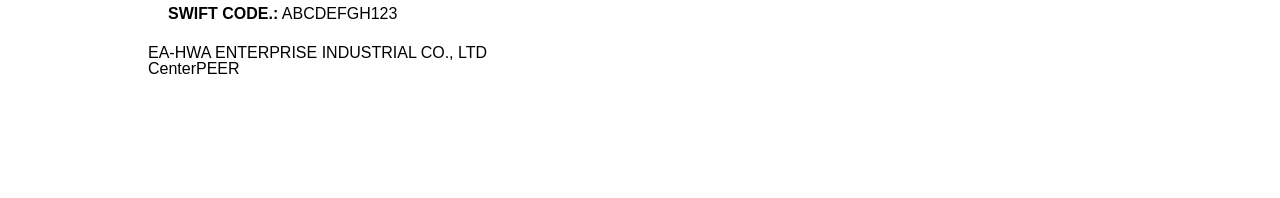
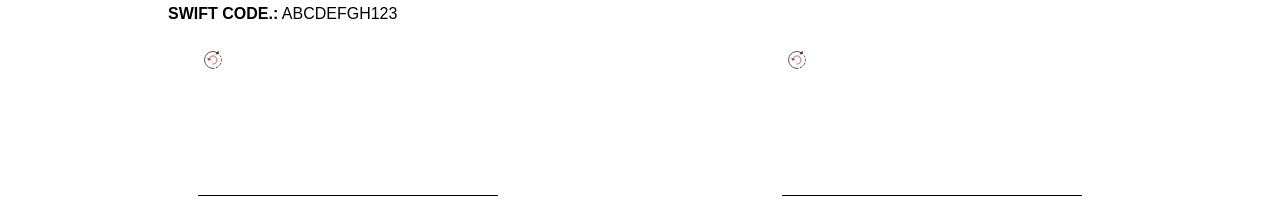
Before and after one commit to tales91817/quotation-tools, a React (Create React App) app: page / in a window 1280 px wide. Shown: the part 751-949 px from the top of the page. Before the commit the page ends 848 px from the top, so only its background shows below. Built offline with nearby package versions, Linux system fonts and the light colour scheme; no server answers; the database is empty.

Commit message:
Add sign function

```diff
--- a/src/QuotationPage/QuotationPage.jsx
+++ b/src/QuotationPage/QuotationPage.jsx
@@ -1,4 +1,4 @@
-import React, { useEffect, useState } from "react";
+import React, { useEffect, useRef, useState } from "react";
 import "./quotation-page.scss";
 import { db } from "../firebase.utils";
 import { collection, getDocs } from "firebase/firestore";
@@ -7,6 +7,7 @@
 import ToolBar from "./ToolBar/ToolBar";
 import TermModalBox from "./ModalBox/TermModalBox";
 import ProductModalBox from "./ModalBox/ProductModalBox";
+import SignatureBox from "./SignatureBox/SignatureBox";
 
 const QuotationPage = () => {
   const date = new Date().getDate();
@@ -29,12 +30,9 @@
   const [quotationList, setQuotationList] = useState([]);
   const [totalAmount, setTotalAmount] = useState(0);
 
-  const productInfo = async () => {
-    const productsCol = collection(db, "Server Rack");
-    const productSnapshot = await getDocs(productsCol);
-    const allProduct = productSnapshot.docs.map((doc) => doc.data());
-    setProductList(allProduct);
-  };
+  //Drawing State
+
+  //Terms Section
 
   const salesInfo = async () => {
     const salesCol = collection(db, "Sales");
@@ -67,6 +65,15 @@
       exp: "",
       destination: "",
     });
+  };
+
+  //Product Section
+
+  const productInfo = async () => {
+    const productsCol = collection(db, "Server Rack");
+    const productSnapshot = await getDocs(productsCol);
+    const allProduct = productSnapshot.docs.map((doc) => doc.data());
+    setProductList(allProduct);
   };
 
   const handleAddProduct = (product, qty, price) => {
@@ -108,7 +115,6 @@
   }, []);
 
   return (
-    <>
     <div className="quotation-page">
       <div className="quotation-cotainer">
         <div className="header-wrapper">
@@ -137,9 +143,7 @@
               <p>御中</p>
             </div>
           </div>
-            <div className="contactor">
-              ご担当： {tradeInputIn.contactor} 様
-            </div>
+          <div className="contactor">ご担当： {tradeInputIn.contactor} 様</div>
         </div>
 
         <div className="tradeTerm">
@@ -216,8 +220,7 @@
         <div className="remittanceInfo">
           <h1>【振込先】</h1>
           <p>
-              <strong>Beneficiary:</strong> EA-HWA ENTERPRISE INDUSTRIAL CO.,
-              LTD.
+            <strong>Beneficiary:</strong> EA-HWA ENTERPRISE INDUSTRIAL CO., LTD.
           </p>
           <p>
             <strong>ADDRESS:</strong> NO.7, Lane 229, Shihgu Rd., Shengang
@@ -227,8 +230,8 @@
             <strong>Bank Name:</strong> FIRST COMMERCIAL BANK
           </p>
           <p>
-              <strong>BANKBank Address:</strong> 144 TSU YU ROAD SEC. 1,
-              TAICHUNG, TAIWAN.
+            <strong>BANKBank Address:</strong> 144 TSU YU ROAD SEC. 1, TAICHUNG,
+            TAIWAN.
           </p>
           <p>
             <strong>ACCOUNT NO.:</strong> 123-45-678910
@@ -238,10 +241,15 @@
           </p>
         </div>
         <div className="sign">
-            <div className="myCompanySingZone">
-              EA-HWA ENTERPRISE INDUSTRIAL CO., LTD
+          <div className="singZone">
+            <SignatureBox />
+            <p>EA-HWA ENTERPRISE</p>
           </div>
-            <div className="customerSingZone">CenterPEER</div>
+
+          <div className="singZone">
+            <SignatureBox />
+            <p>CenterPeer.</p>
+          </div>
         </div>
       </div>
       <ToolBar
@@ -265,7 +273,6 @@
         />
       )}
     </div>
-    </>
   );
 };
 
--- /dev/null
+++ b/src/QuotationPage/SignatureBox/SignatureBox.jsx
@@ -0,0 +1,66 @@
+import { React, useState, useRef } from "react";
+import { ReactComponent as ResetBtn } from "../../asset/icons/reset.svg";
+
+const SignatureBox = () => {
+  const [isDrawing, setIsDrawing] = useState(false);
+  const canvasRef = useRef(null);
+  const [signature, setSignature] = useState(null);
+
+  //Signing Function
+  const handleMouseDown = (e) => {
+    setIsDrawing(true);
+    const canvas = canvasRef.current;
+    const context = canvas.getContext("2d");
+    const { offsetX, offsetY } = e.nativeEvent;
+    context.beginPath();
+    context.moveTo(offsetX, offsetY);
+    console.log(offsetX, offsetY);
+  };
+
+  const handleMouseMove = (e) => {
+    if (!isDrawing) return;
+    const canvas = canvasRef.current;
+    const context = canvas.getContext("2d");
+    const { offsetX, offsetY } = e.nativeEvent;
+    context.lineCap = "round";
+    context.lineJoin = "round";
+    context.strokeStyle = "black";
+    context.lineWidth = 2;
+    context.lineTo(offsetX, offsetY);
+    context.stroke();
+    console.log(offsetX, offsetY);
+  };
+
+  const handleMouseUp = (e) => {
+    setIsDrawing(false);
+  };
+
+  const handleMouseLeave = (e) => {
+    if (isDrawing) {
+      setIsDrawing(false);
+    }
+  };
+
+  const clearCanvas = () => {
+    const canvas = canvasRef.current;
+    const context = canvas.getContext("2d");
+    context.clearRect(0, 0, canvas.width, canvas.height);
+    setSignature(null);
+  };
+  return (
+    <div className="myCompanySingZone">
+      <canvas
+        ref={canvasRef}
+        onMouseDown={handleMouseDown}
+        onMouseMove={handleMouseMove}
+        onMouseUp={handleMouseUp}
+        onMouseLeave={handleMouseLeave}
+      />
+      <div className="reset-btn">
+        <ResetBtn onClick={clearCanvas} />
+      </div>
+    </div>
+  );
+};
+
+export default SignatureBox;
--- a/src/QuotationPage/quotation-page.scss
+++ b/src/QuotationPage/quotation-page.scss
@@ -239,3 +239,26 @@
 .toolBar {
   width: 10%;
 }
+
+.sign {
+  display: flex;
+  justify-content: space-between;
+  padding: 0 50px;
+  .singZone {
+    position: relative;
+
+    canvas {
+      width: 300px;
+      border-bottom: 1px solid black;
+    }
+
+    .reset-btn {
+      position: absolute;
+      top: 0;
+      left: 0;
+    }
+    p {
+      text-align: center;
+    }
+  }
+}
```
Also changed, not shown: src/QuotationPage/SignatureBox/signature-box.scss (added), src/asset/icons/reset.svg (added). Lines whose indentation alone changed are shown as unchanged.
